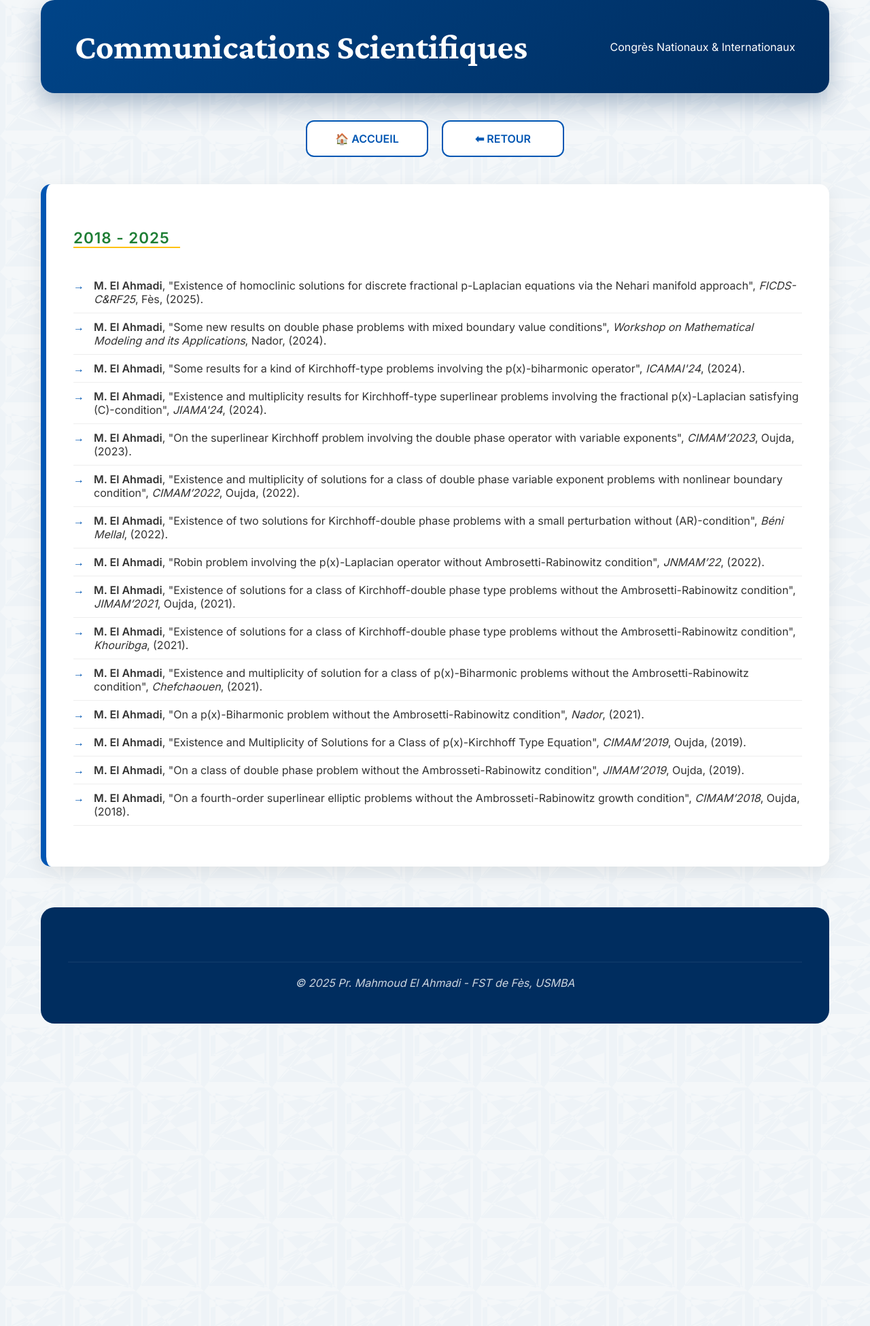
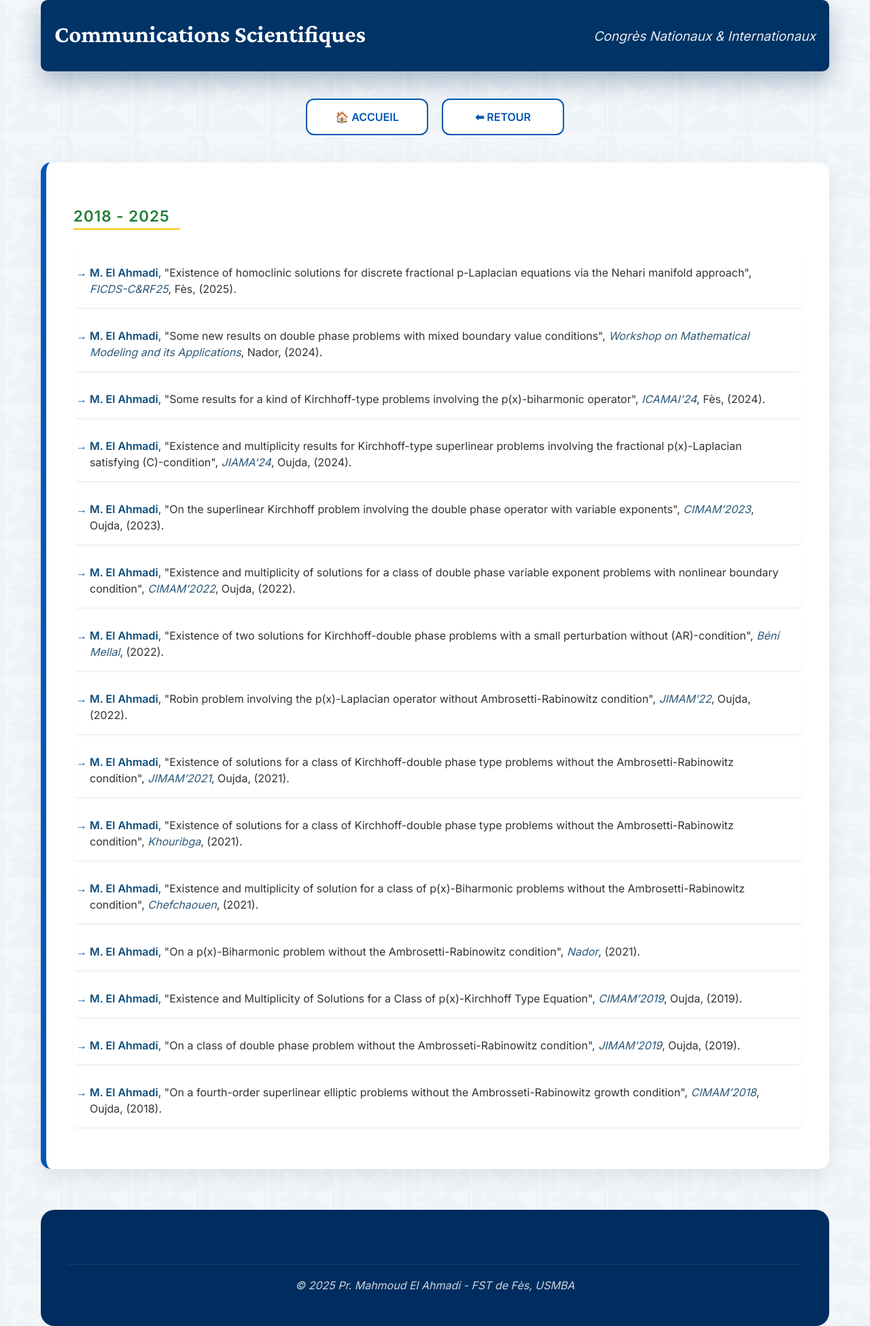
Before and after one commit to mahmoudmath/mahmoudmath.github.io, a Jekyll site: the page communications.html, which Jekyll copies as it is, in a window 1280 px wide. Shown: the whole page at 68% size. Built offline with Jekyll 4.4.1, drawn with Linux system fonts in a browser that asks for light colours; before the commit the page ends 1506 px from its top, so only the background shows below that.

Commit message:
Update communications.html

```diff
--- a/communications.html
+++ b/communications.html
@@ -13,24 +13,122 @@ j=d.createElement(s),dl=l!='dataLayer'?'&l='+l:'';j.async=true;j.src=
     <title>Communications - Pr. Mahmoud El Ahmadi</title>
     <link rel="stylesheet" href="style.css">
     <style>
+    /* ===== STYLE LOCAL - PAGE COMMUNICATIONS ===== */
+
+    /* EN-TÊTE - BLANC SUR BLEU (comme articles) */
+    .professor-header {
+        background: #003366;
+        padding: 30px 20px;
+        border-radius: 10px;
+        margin-bottom: 30px;
+        text-align: center;
+    }
+
+    .professor-name {
+        color: white !important;
+        font-size: 2.2rem;
+        font-weight: 700;
+        margin-bottom: 5px;
+    }
+
+    .professor-title {
+        color: white !important;
+        font-size: 1.2rem;
+        font-style: italic;
+        opacity: 0.9;
+    }
+
+    /* TITRE ANNÉE */
     .year-title {
-        /* On réduit la taille pour faire plus "pro" */
-        font-size: 1.4rem !important;
+        font-size: 1.4rem;
         font-weight: 700;
-
-        /* Couleur plus sobre (un vert plus foncé ou garder le tien) */
         color: #1e7e34;
-
-        /* Un trait plus fin et plus discret */
         border-bottom: 2px solid #ffc107;
-
         display: inline-block;
         margin: 25px 0 15px 0;
+        padding-bottom: 5px;
         padding-right: 15px;
-        text-transform: uppercase; /* Donne un aspect plus structuré */
+        text-transform: uppercase;
         letter-spacing: 1px;
     }
-</style>
+
+    /* LISTE DES COMMUNICATIONS - CARTES BLANCHES */
+    .resource-list {
+        list-style: none;
+        padding-left: 0;
+    }
+
+    .resource-list li {
+        background: white;
+        padding: 16px 20px;
+        margin-bottom: 12px;
+        border-radius: 8px;
+        border-left: 4px solid transparent;
+        box-shadow: 0 1px 3px rgba(0,0,0,0.05);
+        transition: all 0.2s;
+        line-height: 1.5;
+    }
+
+    .resource-list li:hover {
+        border-left-color: #ffc107;
+        background: #fefcf5;
+        box-shadow: 0 2px 8px rgba(0,86,179,0.05);
+    }
+
+    /* VOTRE NOM EN BLEU */
+    .resource-list li strong {
+        color: #0a4b7a;
+        font-weight: 700;
+    }
+
+    /* NOMS DES CONFÉRENCES EN ITALIQUE */
+    .resource-list li em {
+        color: #2d5a7a;
+        font-style: italic;
+    }
+
+    /* BADGE ANNÉE OPTIONNEL (si vous voulez ajouter) */
+    .year-badge {
+        display: inline-block;
+        background: #e9ecef;
+        color: #495057;
+        padding: 2px 10px;
+        border-radius: 20px;
+        font-size: 0.75rem;
+        font-weight: 600;
+        margin-left: 8px;
+    }
+
+    /* RESPONSIVE */
+    @media (max-width: 768px) {
+        .professor-name {
+            font-size: 1.8rem;
+        }
+
+        .professor-title {
+            font-size: 1rem;
+        }
+
+        .year-title {
+            font-size: 1.2rem;
+        }
+
+        .resource-list li {
+            padding: 14px;
+            font-size: 0.95rem;
+        }
+    }
+
+    @media (max-width: 480px) {
+        .professor-name {
+            font-size: 1.5rem;
+        }
+
+        .resource-list li {
+            padding: 12px;
+        }
+    }
+    </style>
 </head>
 <body>
     <!-- Google Tag Manager (noscript) -->
@@ -53,12 +151,12 @@ height="0" width="0" style="display:none;visibility:hidden"></iframe></noscript>
             <ul class="resource-list">
                 <li><strong>M. El Ahmadi</strong>, "Existence of homoclinic solutions for discrete fractional p-Laplacian equations via the Nehari manifold approach", <em>FICDS-C&RF25</em>, Fès, (2025).</li>
                 <li><strong>M. El Ahmadi</strong>, "Some new results on double phase problems with mixed boundary value conditions", <em>Workshop on Mathematical Modeling and its Applications</em>, Nador, (2024).</li>
-                <li><strong>M. El Ahmadi</strong>, "Some results for a kind of Kirchhoff-type problems involving the p(x)-biharmonic operator", <em>ICAMAI'24</em>, (2024).</li>
-                <li><strong>M. El Ahmadi</strong>, "Existence and multiplicity results for Kirchhoff-type superlinear problems involving the fractional p(x)-Laplacian satisfying (C)-condition", <em>JIAMA'24</em>, (2024).</li>
+                <li><strong>M. El Ahmadi</strong>, "Some results for a kind of Kirchhoff-type problems involving the p(x)-biharmonic operator", <em>ICAMAI'24</em>, Fès, (2024).</li>
+                <li><strong>M. El Ahmadi</strong>, "Existence and multiplicity results for Kirchhoff-type superlinear problems involving the fractional p(x)-Laplacian satisfying (C)-condition", <em>JIAMA'24</em>, Oujda, (2024).</li>
                 <li><strong>M. El Ahmadi</strong>, "On the superlinear Kirchhoff problem involving the double phase operator with variable exponents", <em>CIMAM’2023</em>, Oujda, (2023).</li>
                 <li><strong>M. El Ahmadi</strong>, "Existence and multiplicity of solutions for a class of double phase variable exponent problems with nonlinear boundary condition", <em>CIMAM’2022</em>, Oujda, (2022).</li>
                 <li><strong>M. El Ahmadi</strong>, "Existence of two solutions for Kirchhoff-double phase problems with a small perturbation without (AR)-condition", <em>Béni Mellal</em>, (2022).</li>
-                <li><strong>M. El Ahmadi</strong>, "Robin problem involving the p(x)-Laplacian operator without Ambrosetti-Rabinowitz condition", <em>JNMAM’22</em>, (2022).</li>
+                <li><strong>M. El Ahmadi</strong>, "Robin problem involving the p(x)-Laplacian operator without Ambrosetti-Rabinowitz condition", <em>JIMAM’22</em>, Oujda, (2022).</li>
                 <li><strong>M. El Ahmadi</strong>, "Existence of solutions for a class of Kirchhoff-double phase type problems without the Ambrosetti-Rabinowitz condition", <em>JIMAM’2021</em>, Oujda, (2021).</li>
                 <li><strong>M. El Ahmadi</strong>, "Existence of solutions for a class of Kirchhoff-double phase type problems without the Ambrosetti-Rabinowitz condition", <em>Khouribga</em>, (2021).</li>
                 <li><strong>M. El Ahmadi</strong>, "Existence and multiplicity of solution for a class of p(x)-Biharmonic problems without the Ambrosetti-Rabinowitz condition", <em>Chefchaouen</em>, (2021).</li>
```
